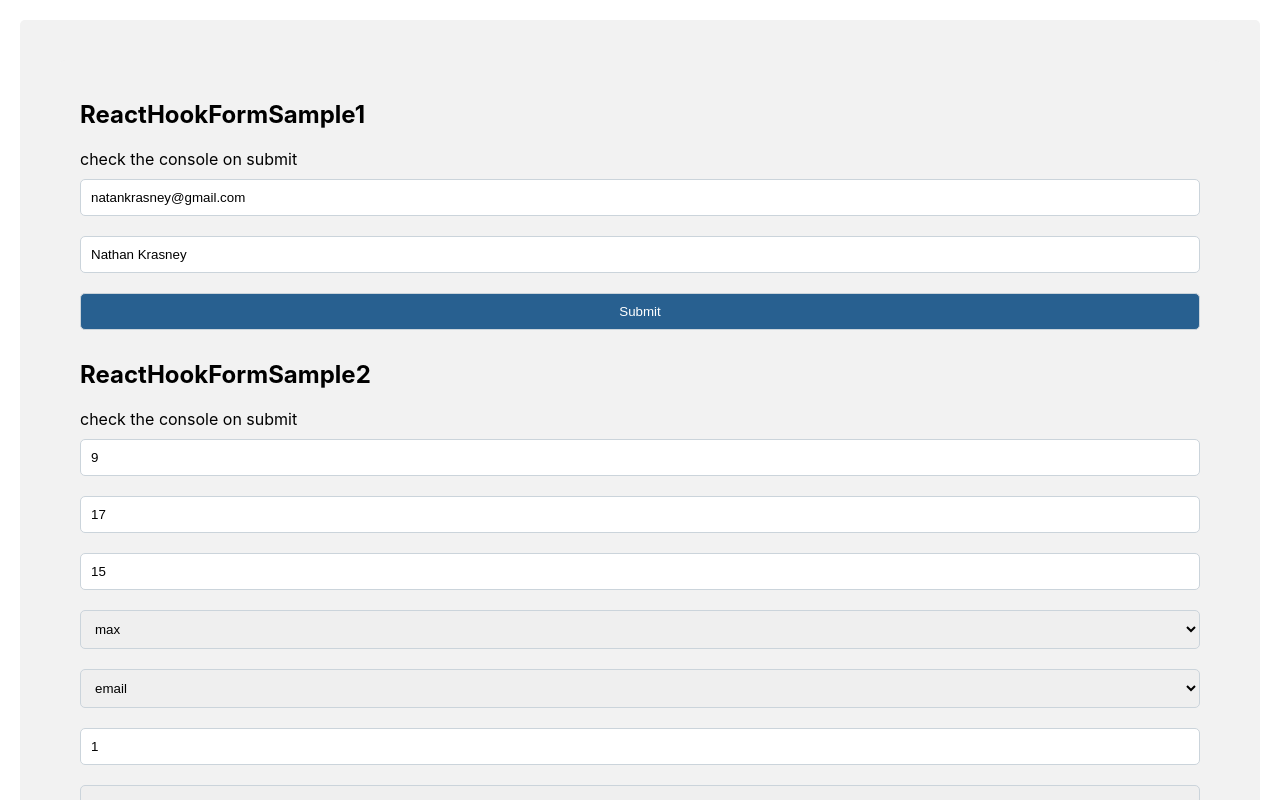
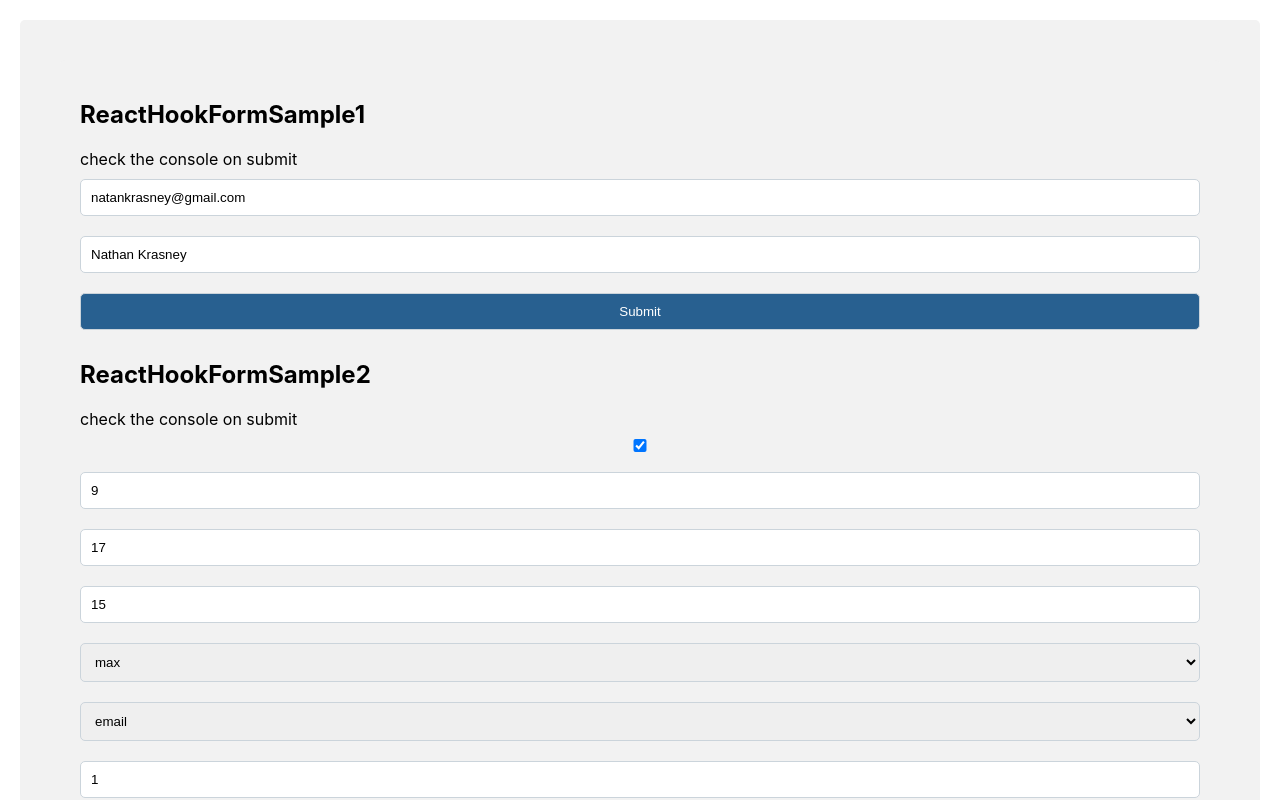
Before and after one commit to NathanKr/react-hooks-form-playground, a React (Create React App) app in the folder my-app/: page / in a window 1280 px wide. Shown: the top 800 px of the page. Built offline with nearby package versions, Linux system fonts and the light colour scheme.

Commit message:
checked input

```diff
--- a/my-app/src/ReactHookFormSample2.js
+++ b/my-app/src/ReactHookFormSample2.js
@@ -1,6 +1,5 @@
 import React from "react";
 import { useForm } from "react-hook-form";
-
 
 function ReactHookFormSample2() {
   const { register, handleSubmit, errors, getValues } = useForm({
@@ -11,16 +10,18 @@ function ReactHookFormSample2() {
       tresholdType: "max",
       notifyType: "email",
       maxNotification: 1,
+      enabled:true,
       userName: "",
       stationName: "",
     },
   });
 
-  const getOptionsElements = array => array.map((it, index) => (
-    <option key={index} value={it}>
-      {it}
-    </option>
-  ));
+  const getOptionsElements = (array) =>
+    array.map((it, index) => (
+      <option key={index} value={it}>
+        {it}
+      </option>
+    ));
   const users = ["userName1", "userName2", "userName3"];
   const stations = ["stationName1", "stationName2", "stationName3"];
 
@@ -32,6 +33,15 @@ function ReactHookFormSample2() {
 
   return (
     <form onSubmit={handleSubmit(onSubmit)}>
+
+      <input
+        // using required cause the form not be send
+        // placeholder is not working
+        type="checkbox"
+        // placeholder="Enabled"
+        name="enabled"
+        ref={register()}
+      />
       <input
         type="number"
         placeholder="Start Active Hour [0-23]"
```
